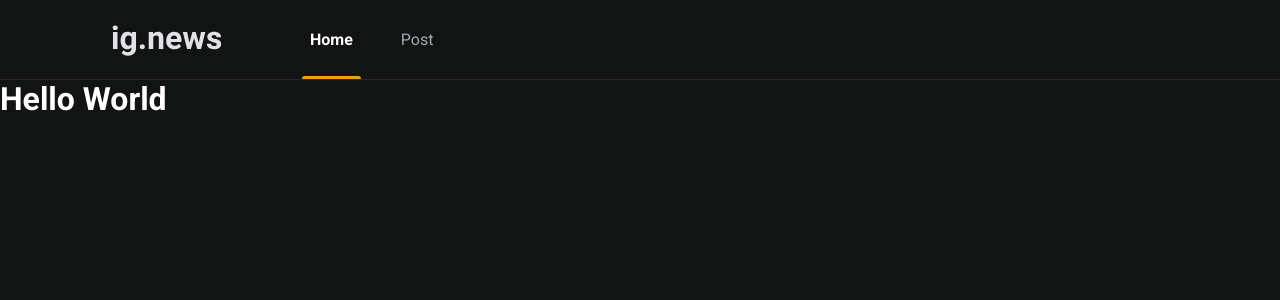
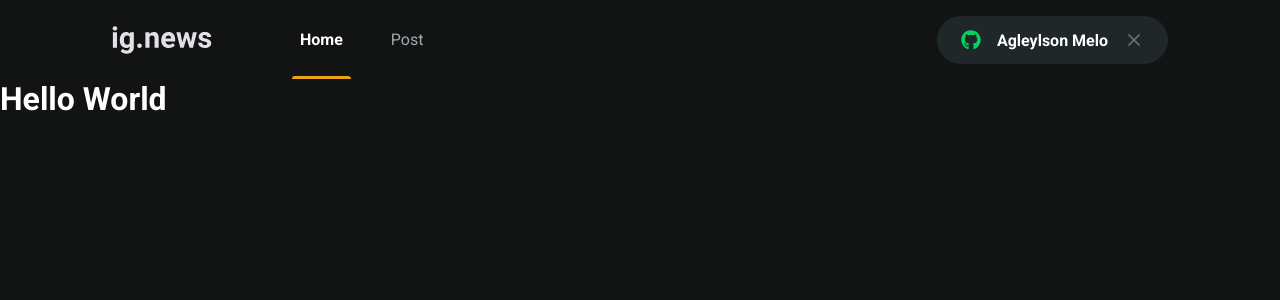
Before and after one commit to agleymelo/ignews, a Next.js app: page / in a window 1280 px wide. Shown: the top 300 px of the page. Built offline with nearby package versions, Linux system fonts and the light colour scheme.

Commit message:
feat: add component SignInButton

```diff
--- a/package.json
+++ b/package.json
@@ -12,6 +12,7 @@
     "polished": "^4.1.4",
     "react": "17.0.2",
     "react-dom": "17.0.2",
+    "react-icons": "^4.3.1",
     "styled-components": "^5.3.3"
   },
   "devDependencies": {
--- a/src/components/Header/index.tsx
+++ b/src/components/Header/index.tsx
@@ -1,15 +1,25 @@
+import Image from "next/image";
+import { SignInButton } from "../SignInButton";
+
 import { Container, Content } from "./styles";
 
 export function Header() {
   return (
     <Container>
       <Content>
-        <img src="/images/logo.svg" alt="ig.news" />
+        <Image
+          src="/images/logo.svg"
+          alt="ig.news"
+          width="100%"
+          height="100%"
+        />
 
         <nav>
           <a className="active">Home</a>
           <a>Post</a>
         </nav>
+
+        <SignInButton />
       </Content>
     </Container>
   );
--- a/src/components/Header/styles.ts
+++ b/src/components/Header/styles.ts
@@ -56,4 +56,8 @@ export const Content = styled.div`
       }
     }
   }
+
+  > button {
+    margin-left: auto;
+  }
 `;
--- /dev/null
+++ b/src/components/SignInButton/index.tsx
@@ -0,0 +1,21 @@
+import { FaGithub } from "react-icons/fa";
+import { FiX } from "react-icons/fi";
+
+import { Container } from "./styles";
+
+export function SignInButton() {
+  const isUserLoggedIn = true;
+
+  return isUserLoggedIn ? (
+    <Container type="button">
+      <FaGithub color="#04D361" />
+      Agleylson Melo
+      <FiX color="#737380" className="closeIcon" />
+    </Container>
+  ) : (
+    <Container type="button">
+      <FaGithub color="#EBA417" />
+      Sign in with Github
+    </Container>
+  );
+}
--- /dev/null
+++ b/src/components/SignInButton/styles.ts
@@ -0,0 +1,37 @@
+import styled from "styled-components";
+
+export const Container = styled.button`
+  height: 3rem;
+  border-radius: 3rem;
+
+  background: var(--gray-850);
+
+  border: 0;
+  padding: 0 1.5rem;
+
+  display: flex;
+  align-items: center;
+  justify-content: center;
+
+  color: var(--white);
+  font-weight: bold;
+
+  svg {
+    width: 20px;
+    height: 20px;
+  }
+
+  svg:first-child {
+    margin-right: 1rem;
+  }
+
+  svg.closeIcon {
+    margin-left: 1rem;
+  }
+
+  transition: filter 0.2s;
+
+  &:hover {
+    filter: brightness(0.9);
+  }
+`;
--- a/src/styles/global.ts
+++ b/src/styles/global.ts
@@ -9,7 +9,8 @@ export const GlobalStyle = createGlobalStyle`
 
     --gray-100: #E1E1E6;
     --gray-300: #A8A8B3;
-    --gray-700: #29292e;
+    --gray-800: #29292e;
+    --gray-850: #1f2729;
     --gray-900: #121414;
 
     --shape: #1F2729;
```
Also changed, not shown: 1 other file (tests, documents, lock files or other folders).
